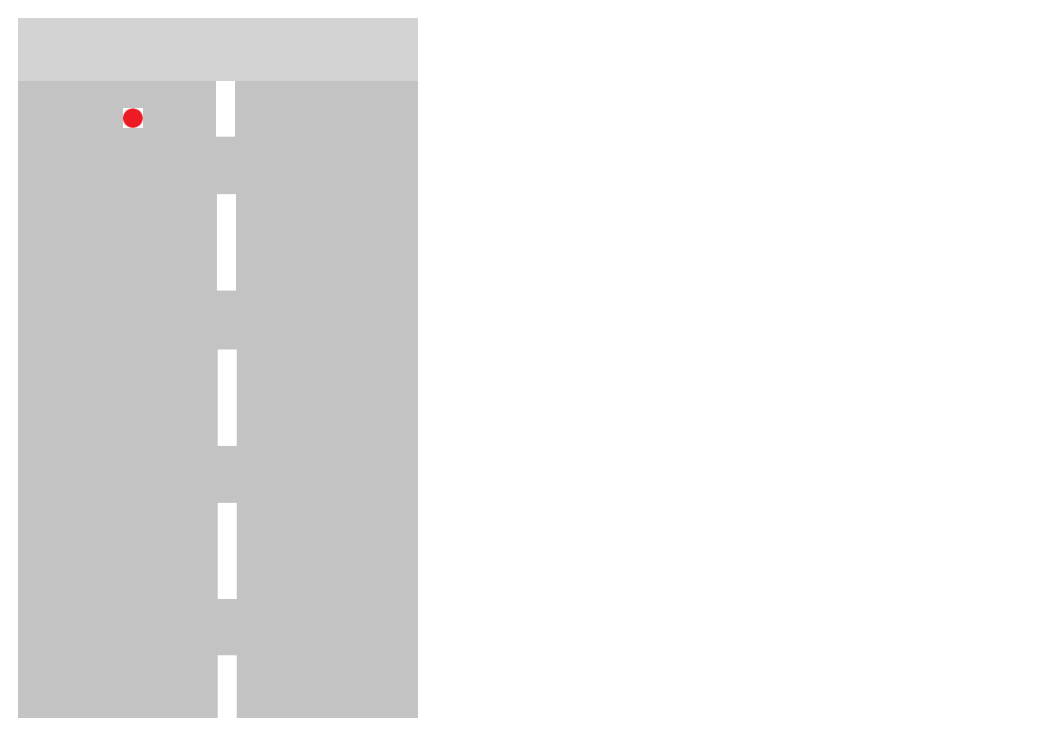
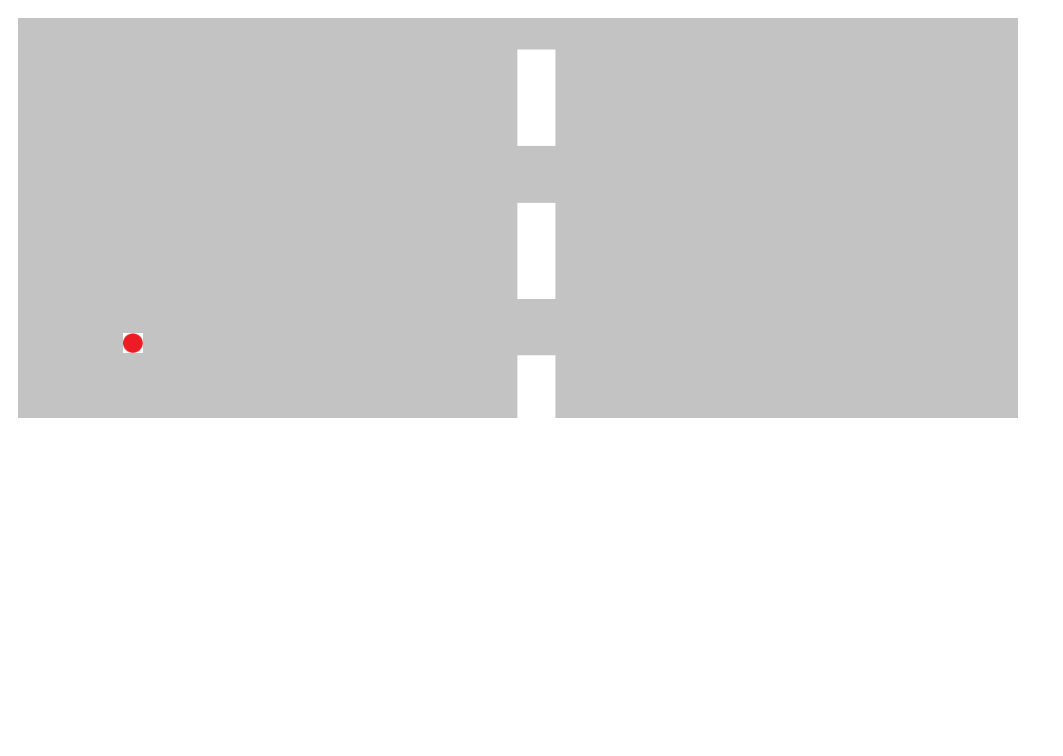
Before and after one commit to HussainAHN/car, a plain HTML site: page index.html in a window 1280 px wide. Shown: the whole page, without its empty margins (0-1063 px from the left). Drawn offline with Linux system fonts and the light colour scheme.

Commit message:
Update index.html

```diff
--- a/index.html
+++ b/index.html
@@ -2,7 +2,7 @@
 <html lang="en-US">
 <head>
     <meta charset="UTF-8">
-    <title>car</title>
+    <title>Broken Brakes</title>
     <meta name="viewport" content="width=device-width, initial-scale=1">
     <script type="text/javascript"
             src = "simpleGame.js"></script>
@@ -19,7 +19,7 @@
         function Car(){ // car sprite and behavior. it should stick to the buttom and only move left and right
             raceCar = new Sprite(scene, "redball.png", 20, 20);
             raceCar.setSpeed(0);
-            raceCar.setPosition(115, 100);
+            raceCar.setPosition(115, 325);
             return raceCar;
 
 
@@ -28,11 +28,11 @@
 
         function init(){
             scene = new Scene();
-            scene.setSize(400, 700)
-            road = new Sprite(scene, "road.png", 500, 1074);
+            scene.setSize(1000, 400)
+            road = new Sprite(scene, "road.png", 1000, 1074);
             road.setSpeed(50);
             road.setMoveAngle(0);
-            road.setPosition(200, 350);
+            road.setPosition(500, 350);
             car = new Car();
             var joy = Joy();
             accel = new Accel();
```
